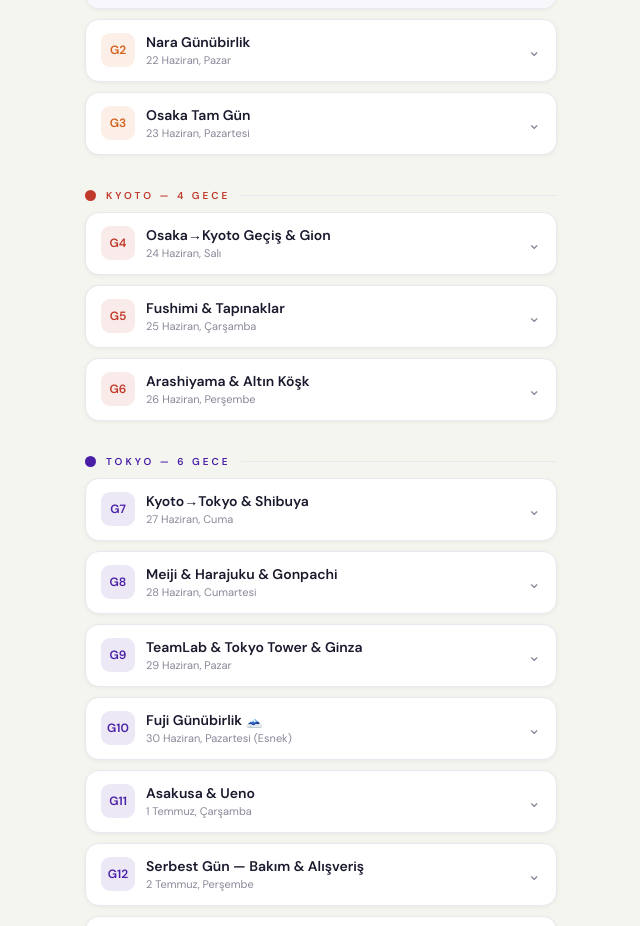
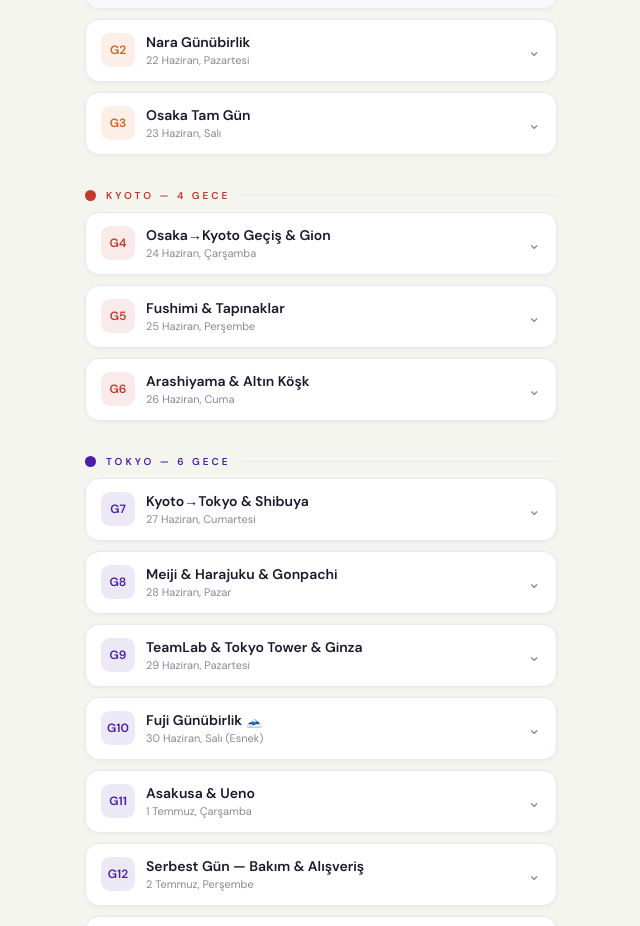
Before and after one commit to gzmclk23/japan, a plain HTML site: page index.html in a window 1280 px wide. Shown: the part 860-1786 px from the top of the page, without its empty margins (319-959 px from the left). Drawn offline with Linux system fonts and the light colour scheme.

Commit message:
Add files via upload

```diff
--- a/index.html
+++ b/index.html
@@ -254,7 +254,7 @@
   <div class="day-card open" id="day1">
     <div class="day-header" onclick="toggleDay('day1')">
       <div class="day-num osaka-num">G1</div>
-      <div class="day-info"><div class="day-title">Varış & Dotonbori</div><div class="day-date">21 Haziran, Cumartesi</div></div>
+      <div class="day-info"><div class="day-title">Varış & Dotonbori</div><div class="day-date">21 Haziran, Pazar</div></div>
       <div class="day-toggle">⌄</div>
     </div>
     <div class="day-body">
@@ -275,7 +275,7 @@
   <div class="day-card" id="day2">
     <div class="day-header" onclick="toggleDay('day2')">
       <div class="day-num osaka-num">G2</div>
-      <div class="day-info"><div class="day-title">Nara Günübirlik</div><div class="day-date">22 Haziran, Pazar</div></div>
+      <div class="day-info"><div class="day-title">Nara Günübirlik</div><div class="day-date">22 Haziran, Pazartesi</div></div>
       <div class="day-toggle">⌄</div>
     </div>
     <div class="day-body">
@@ -300,7 +300,7 @@
   <div class="day-card" id="day3">
     <div class="day-header" onclick="toggleDay('day3')">
       <div class="day-num osaka-num">G3</div>
-      <div class="day-info"><div class="day-title">Osaka Tam Gün</div><div class="day-date">23 Haziran, Pazartesi</div></div>
+      <div class="day-info"><div class="day-title">Osaka Tam Gün</div><div class="day-date">23 Haziran, Salı</div></div>
       <div class="day-toggle">⌄</div>
     </div>
     <div class="day-body">
@@ -334,7 +334,7 @@
   <div class="day-card" id="day4">
     <div class="day-header" onclick="toggleDay('day4')">
       <div class="day-num kyoto-num">G4</div>
-      <div class="day-info"><div class="day-title">Osaka→Kyoto Geçiş & Gion</div><div class="day-date">24 Haziran, Salı</div></div>
+      <div class="day-info"><div class="day-title">Osaka→Kyoto Geçiş & Gion</div><div class="day-date">24 Haziran, Çarşamba</div></div>
       <div class="day-toggle">⌄</div>
     </div>
     <div class="day-body">
@@ -359,7 +359,7 @@
   <div class="day-card" id="day5">
     <div class="day-header" onclick="toggleDay('day5')">
       <div class="day-num kyoto-num">G5</div>
-      <div class="day-info"><div class="day-title">Fushimi & Tapınaklar</div><div class="day-date">25 Haziran, Çarşamba</div></div>
+      <div class="day-info"><div class="day-title">Fushimi & Tapınaklar</div><div class="day-date">25 Haziran, Perşembe</div></div>
       <div class="day-toggle">⌄</div>
     </div>
     <div class="day-body">
@@ -382,7 +382,7 @@
   <div class="day-card" id="day6">
     <div class="day-header" onclick="toggleDay('day6')">
       <div class="day-num kyoto-num">G6</div>
-      <div class="day-info"><div class="day-title">Arashiyama & Altın Köşk</div><div class="day-date">26 Haziran, Perşembe</div></div>
+      <div class="day-info"><div class="day-title">Arashiyama & Altın Köşk</div><div class="day-date">26 Haziran, Cuma</div></div>
       <div class="day-toggle">⌄</div>
     </div>
     <div class="day-body">
@@ -415,7 +415,7 @@
   <div class="day-card" id="day7">
     <div class="day-header" onclick="toggleDay('day7')">
       <div class="day-num tokyo-num">G7</div>
-      <div class="day-info"><div class="day-title">Kyoto→Tokyo & Shibuya</div><div class="day-date">27 Haziran, Cuma</div></div>
+      <div class="day-info"><div class="day-title">Kyoto→Tokyo & Shibuya</div><div class="day-date">27 Haziran, Cumartesi</div></div>
       <div class="day-toggle">⌄</div>
     </div>
     <div class="day-body">
@@ -438,7 +438,7 @@
   <div class="day-card" id="day8">
     <div class="day-header" onclick="toggleDay('day8')">
       <div class="day-num tokyo-num">G8</div>
-      <div class="day-info"><div class="day-title">Meiji & Harajuku & Gonpachi</div><div class="day-date">28 Haziran, Cumartesi</div></div>
+      <div class="day-info"><div class="day-title">Meiji & Harajuku & Gonpachi</div><div class="day-date">28 Haziran, Pazar</div></div>
       <div class="day-toggle">⌄</div>
     </div>
     <div class="day-body">
@@ -461,7 +461,7 @@
   <div class="day-card" id="day9">
     <div class="day-header" onclick="toggleDay('day9')">
       <div class="day-num tokyo-num">G9</div>
-      <div class="day-info"><div class="day-title">TeamLab & Tokyo Tower & Ginza</div><div class="day-date">29 Haziran, Pazar</div></div>
+      <div class="day-info"><div class="day-title">TeamLab & Tokyo Tower & Ginza</div><div class="day-date">29 Haziran, Pazartesi</div></div>
       <div class="day-toggle">⌄</div>
     </div>
     <div class="day-body">
@@ -482,7 +482,7 @@
   <div class="day-card" id="day10">
     <div class="day-header" onclick="toggleDay('day10')">
       <div class="day-num tokyo-num">G10</div>
-      <div class="day-info"><div class="day-title">Fuji Günübirlik 🗻</div><div class="day-date">30 Haziran, Pazartesi (Esnek)</div></div>
+      <div class="day-info"><div class="day-title">Fuji Günübirlik 🗻</div><div class="day-date">30 Haziran, Salı (Esnek)</div></div>
       <div class="day-toggle">⌄</div>
     </div>
     <div class="day-body">
```
